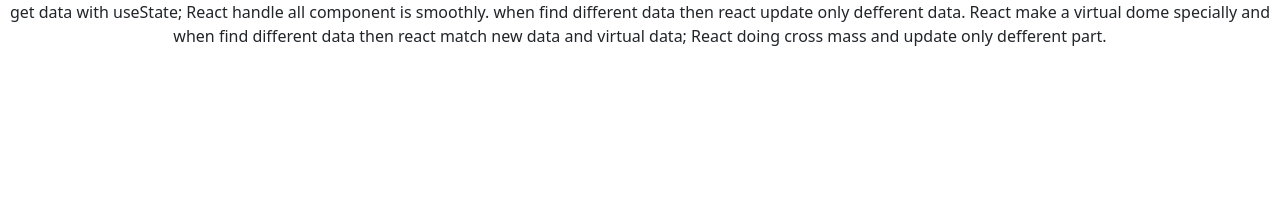
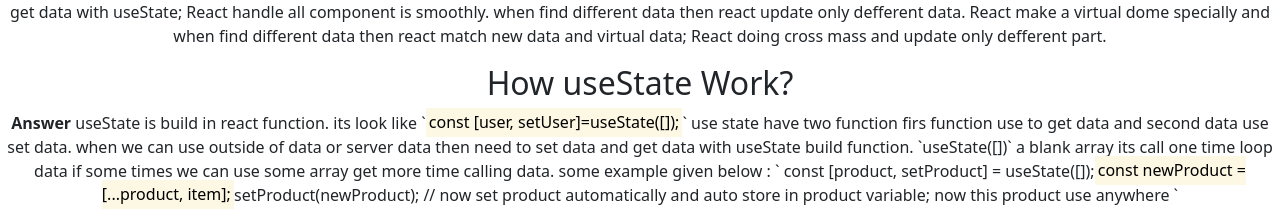
Before and after one commit to mollikacomputer/lucky-one, a React (Create React App) app: page / in a window 1280 px wide. Shown: the part 2184-2404 px from the top of the page. Before the commit the page ends 2248 px from the top, so only its background shows below. Built offline with nearby package versions, Linux system fonts and the light colour scheme.

Commit message:
added another one answer

```diff
--- a/src/App.js
+++ b/src/App.js
@@ -1,5 +1,6 @@
 import 'bootstrap/dist/css/bootstrap.min.css';
 import './App.css';
+import AnswerAnotherOne from './components/AnswerOne/answerAnotherOne/AnswerAnotherOne';
 import AnswerOne from './components/AnswerOne/AnswerOne';
 import Header from './components/header/Header';
 import Shop from './components/shop/Shop';
@@ -10,6 +11,7 @@
       <Header></Header>
       <Shop></Shop>
       <AnswerOne></AnswerOne>
+      <AnswerAnotherOne></AnswerAnotherOne>
     </div>
   );
 }
--- a/src/components/AnswerOne/answerAnotherOne/AnswerAnotherOne.js
+++ b/src/components/AnswerOne/answerAnotherOne/AnswerAnotherOne.js
@@ -4,6 +4,20 @@
     return (
         <div>
             <h2> How useState Work?</h2>
+            <p><b>Answer</b> useState is build in react function.
+            its look like `
+             <mark>const [user, setUser]=useState([]);</mark>
+             `
+
+             use state have two function firs function use to get data and second data use set data. when we can use outside of data or server data then need to set data and get data with useState build function. `useState([])` a blank array its call one time loop data if some times we can use some array get more time calling data. some example given below :
+            `
+            const [product, setProduct] = useState([]);
+            <mark>const newProduct = [...product, item];</mark>
+            setProduct(newProduct);
+            // now set product automatically
+            and auto store in product variable; now this product use anywhere
+            `
+             </p>
         </div>
     );
 };
```
